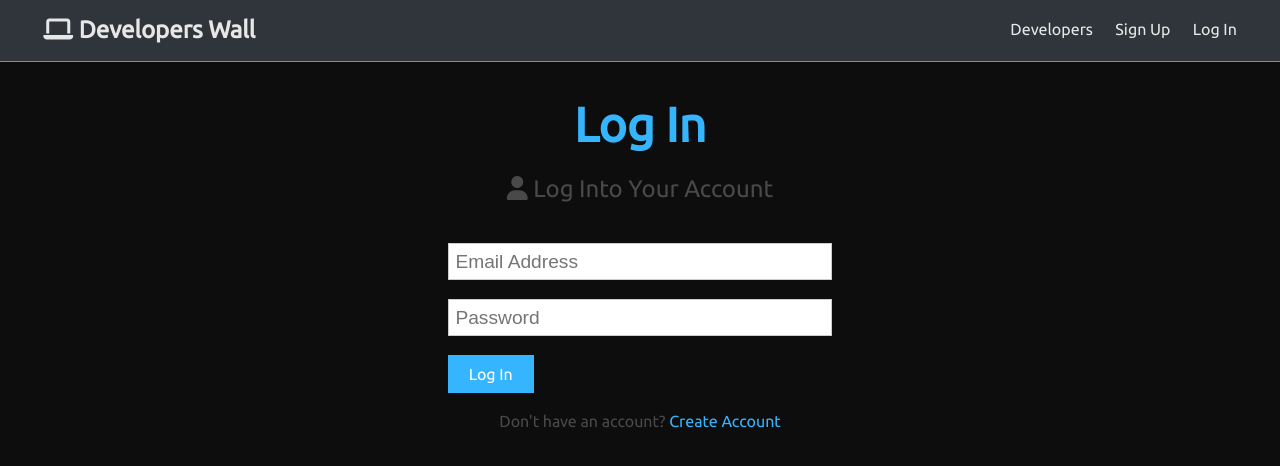
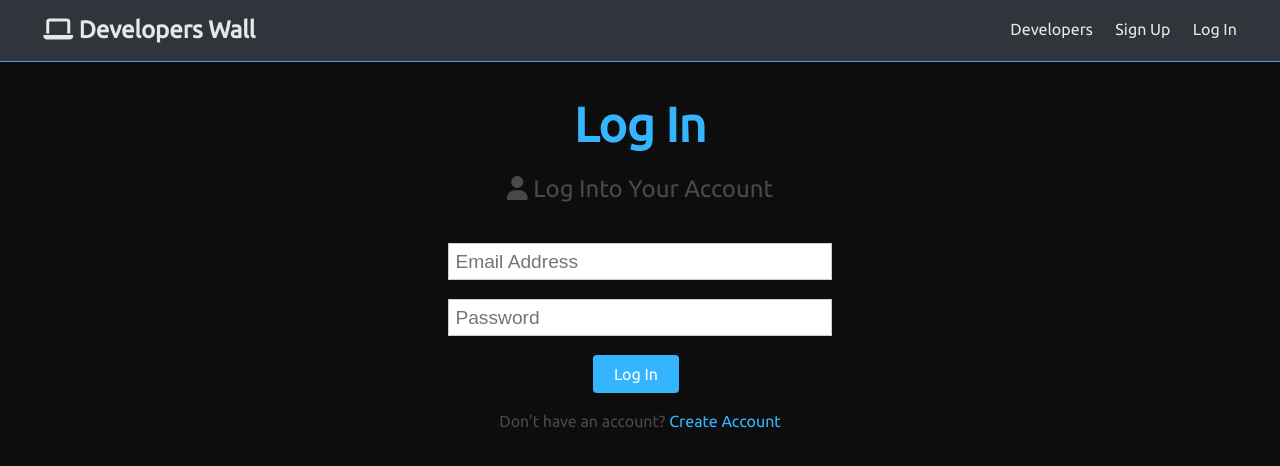
Before and after one commit to richardmf9425/DevelopersWall, a React (Create React App) app in the folder client/: page /login in a window 1280 px wide. Shown: the top 466 px of the page. Built offline with nearby package versions, Linux system fonts and the light colour scheme.

Commit message:
add border radius to buttons and center them in form

```diff
--- a/client/src/App.css
+++ b/client/src/App.css
@@ -153,10 +153,16 @@ img {
   padding: 0.4rem 1.3rem;
   font-size: 1rem;
   border: none;
+  border-radius: .25rem;
   cursor: pointer;
   margin-right: 0.5rem;
   transition: opacity 0.2s ease-in;
   outline: none;
+}
+
+.btn-center {
+  display: flex;
+  justify-content: center;
 }
 
 .badge {
--- a/client/src/components/auth/Login.js
+++ b/client/src/components/auth/Login.js
@@ -42,8 +42,9 @@ const Login = () => {
 							required
 						/>
 					</div>
-
-					<input type="submit" className="btn btn-primary" value="Log In" />
+					<div className="btn-center">
+						<input type="submit" className="btn btn-primary" value="Log In" />
+					</div>
 				</form>
 				<p className="my-1">
 					Don't have an account? <Link to="/signup">Create Account </Link>
--- a/client/src/components/auth/SignUp.js
+++ b/client/src/components/auth/SignUp.js
@@ -69,7 +69,9 @@ const SignUp = () => {
 							required
 						/>
 					</div>
-					<input type="submit" className="btn btn-primary" value="Sign Up" />
+					<div className="btn-center">
+						<input type="submit" className="btn btn-primary" value="Sign Up" />
+					</div>
 				</form>
 				<p className="my-1">
 					Already have an account? <Link to="/login">Sign In</Link>
```
